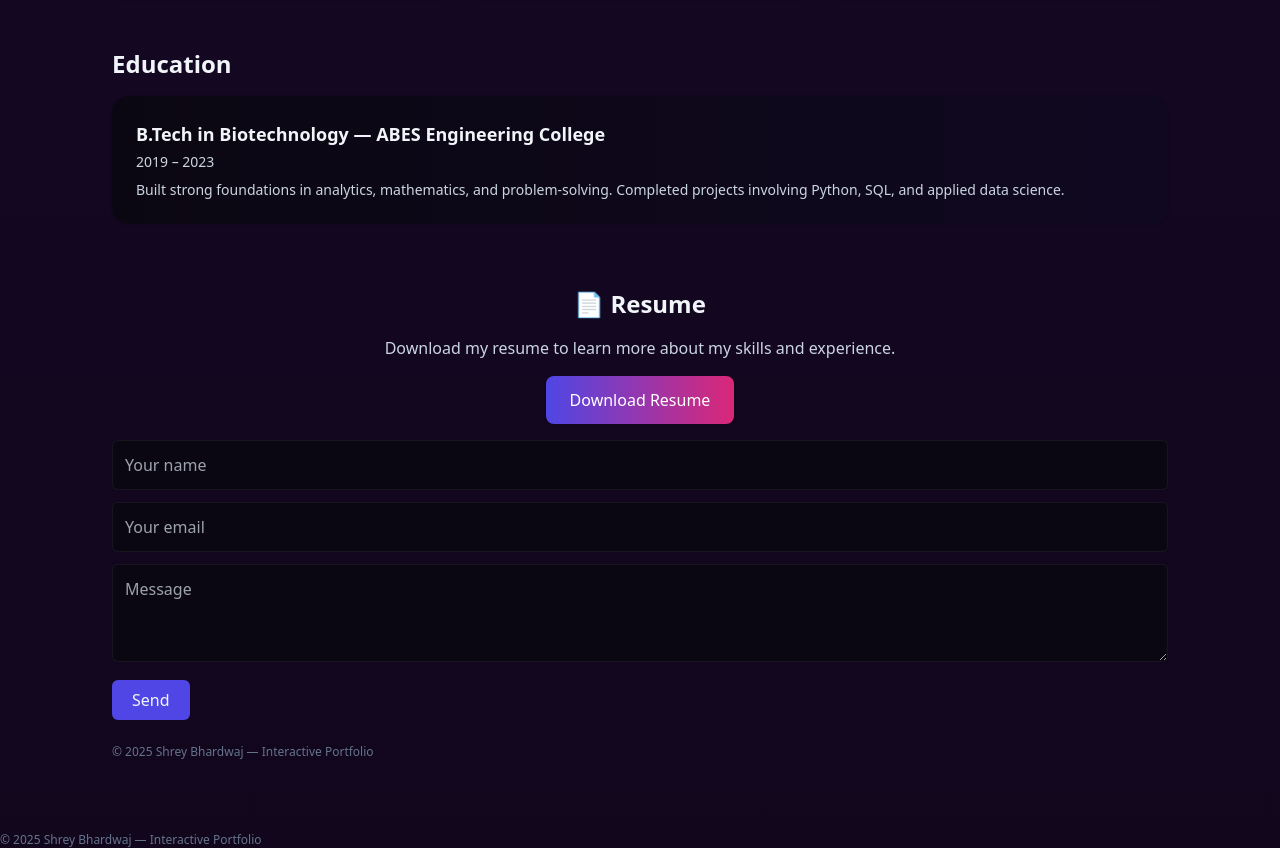
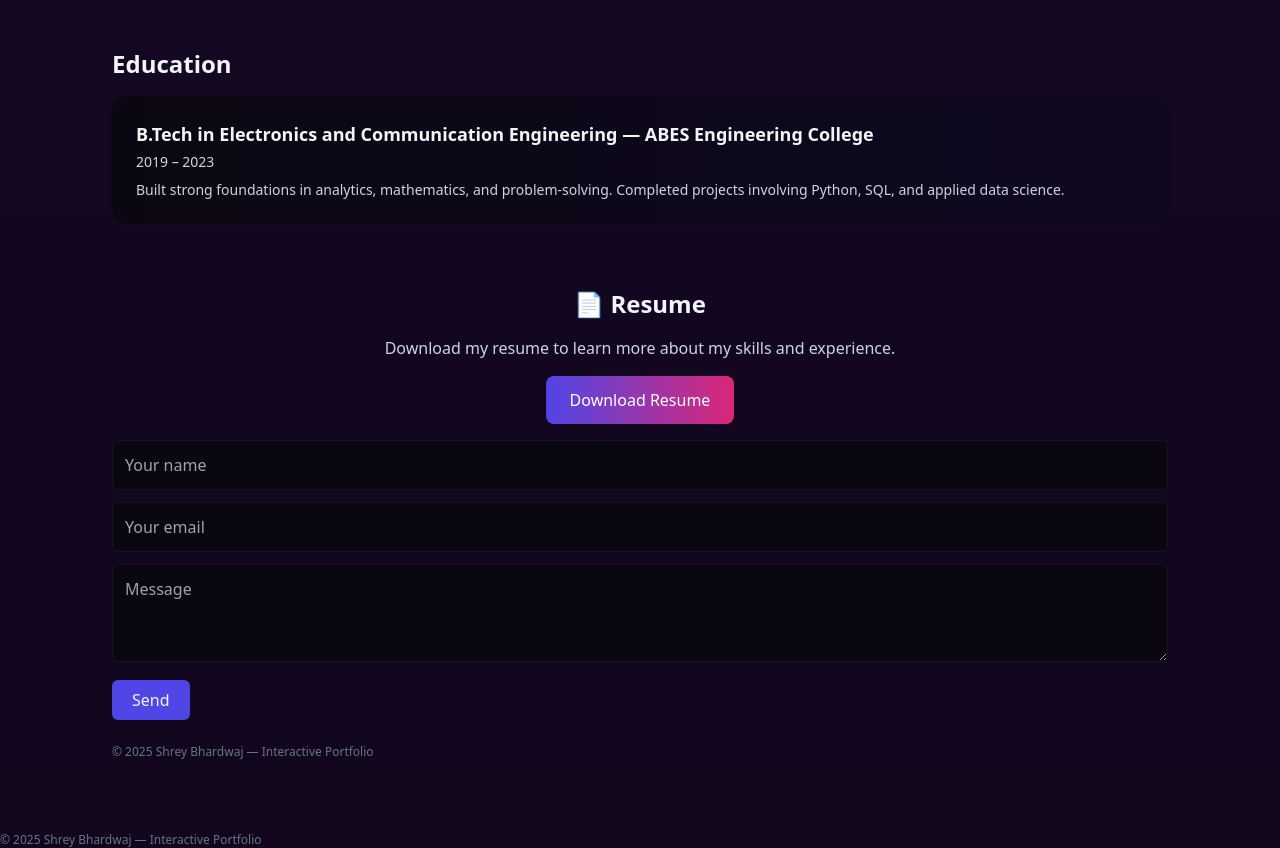
Before and after one commit to ShreyBh321/Data_Analyst_Portfolio, a plain HTML site: page index.html in a window 1280 px wide. Shown: the part 1480-2328 px from the top of the page. Drawn offline with nearby package versions, Linux system fonts and the light colour scheme.

Commit message:
index.html

```diff
--- a/index.html
+++ b/index.html
@@ -159,7 +159,7 @@
     <section id="education" class="mt-16" data-aos="fade-up">
       <h3 class="text-2xl font-bold mb-4">Education</h3>
       <div class="p-6 bg-gradient-to-r from-[#0b0712] to-[#0f0820] rounded-2xl shadow">
-        <h4 class="font-semibold text-lg">B.Tech in Biotechnology — ABES Engineering College</h4>
+        <h4 class="font-semibold text-lg">B.Tech in Electronics and Communication Engineering — ABES Engineering College</h4>
         <p class="text-slate-300 text-sm mt-1">2019 – 2023</p>
         <p class="text-slate-300 mt-2 text-sm">
           Built strong foundations in analytics, mathematics, and problem-solving.
```
